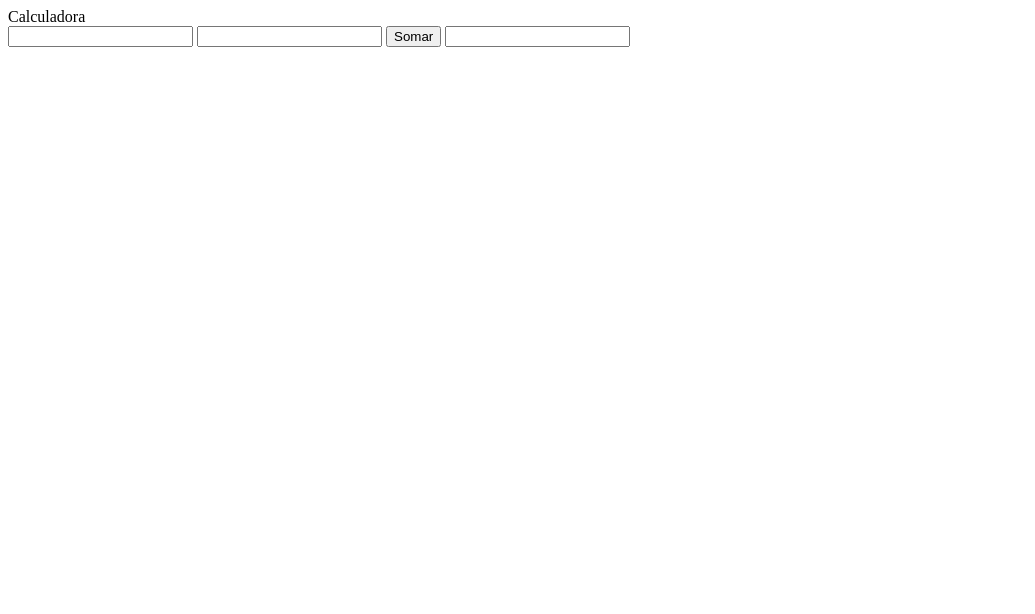
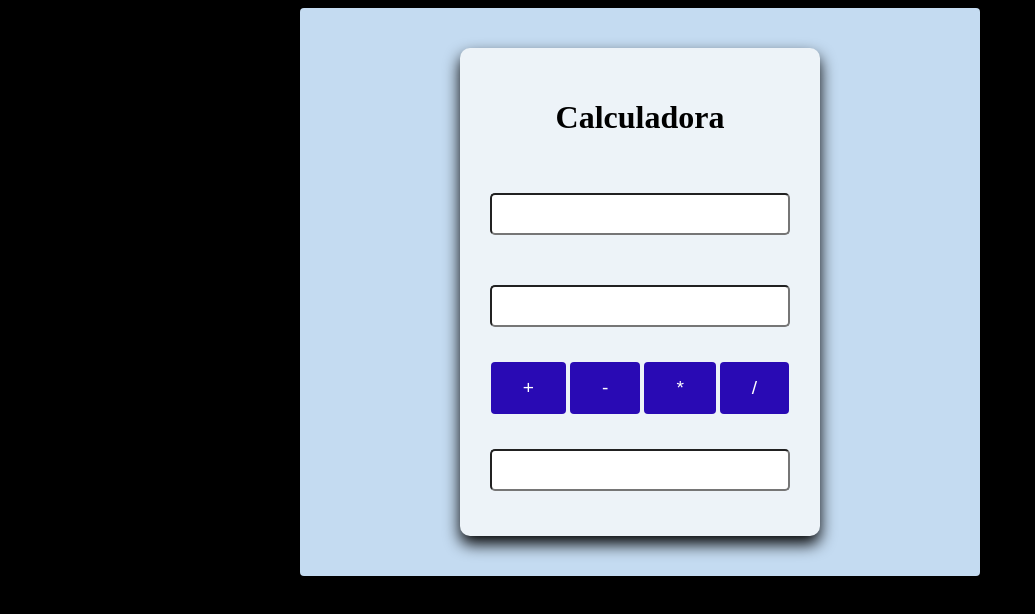
Before and after one commit to carlosjc31/Calculadora, a plain HTML site: page index.html in a window 1280 px wide. Shown: the whole page, without its empty margins (0-1035 px from the left). Drawn offline with Linux system fonts and the light colour scheme.

Commit message:
closes #4 - Implementar as 4 operações

```diff
--- a/index.html
+++ b/index.html
@@ -1,19 +1,36 @@
 <!DOCTYPE html>
 <html>
-    <head>
+<head>
         <meta charset="utf-8">
         <meta http-equiv="X-UA-Compatible" content="IE=edge">
         <meta name="viewport" content="width=device-width, initial-scale=1">
         <title>Calculadora</title>
-    </head>
-    <body>
-        <div>Calculadora</div>
-        <input />
-        <input />
-        <button>Somar</button>
-        <input  readonly/>
 
+        <link rel="stylesheet" href="style.css">
 
-    </body>
+</head>
+<body>
+        <div class="container">
+
+            <div class="calculadora">
+                <h1>Calculadora</h1>
+                <input id="num1" type="number"/>
+                <input id="num2" type="number"/>
+
+                <div>
+                    <button onclick="calc('+')">+</button>
+                    <button onclick="calc('-')">-</button>
+                    <button onclick="calc('*')">*</button>
+                    <button onclick="calc('/')">/</button>
+                </div>
+                <input id="output" type="text" readonly/>
+            </div>
+        </div>
+        <div class="history">
+
+        </div>
+
+        <script src="script.js"></script>
+</body>
 
 </html>
--- /dev/null
+++ b/style.css
@@ -0,0 +1,57 @@
+body {
+    background-color: rgb(0, 0, 0);
+}
+
+input {
+    height: 22px;
+    width: 280px;
+    padding: 8px;
+    font-size: 1.2rem;
+    margin: 15px 70px;
+    border-radius: 5px;
+}
+
+input[type=number]:focus {
+    outline: none;
+    box-shadow: 0 0 10px rgb(110, 96, 153);
+    border: 1px solid rgb(221, 217, 238);
+}
+
+button {
+    background-color: rgb(41, 10, 180);
+    border: none;
+    color: white;
+    padding: 15px 32px;
+    text-decoration: none;
+    font-size: 1.2rem;
+    border-radius: 4px;
+    cursor: pointer;
+}
+
+button:hover {
+    background-color: rgb(82, 65, 240);
+    box-shadow: 0 8px 16px 0 rgb(0, 0, 0.2);
+}
+.container {
+    width: 600px;
+    background-color: rgb(196, 219, 241);
+    display: flex;
+    flex-direction: column;
+    align-items: center;
+    margin: auto;
+    padding: 40px;
+    border-radius: 4px;
+}
+
+.calculadora {
+    width: 300px;
+    background-color: rgb(237, 243, 248);
+    display: flex;
+    flex-direction: column;
+    align-items: center;
+    padding: 30px;
+    row-gap: 20px;
+    border-radius: 10px;
+    box-shadow: 0 8px 16px 0 rgb(0, 0, 0.2);
+
+}
```
Also changed, not shown: javascript.js (added, +22 -0 lines).
